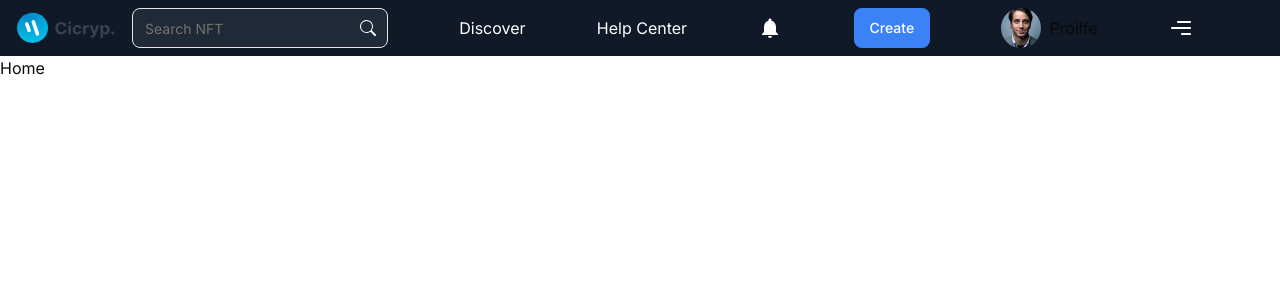
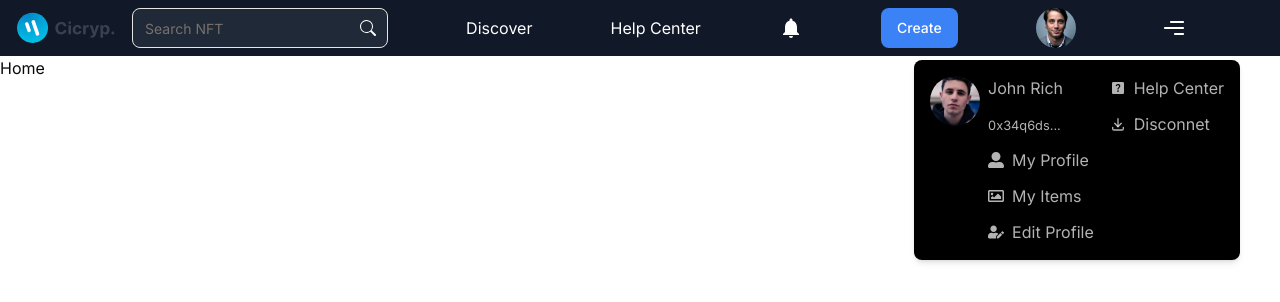
Before and after one commit to ArnaudBand/nftMarketplace_frontend, a Next.js app: page / in a window 1280 px wide. Both pictures are taken after a click on the picture 1055 px from the left and 28 px from the top of the page. Shown: the top 302 px of the page. Built offline with nearby package versions, Linux system fonts and the light colour scheme.

Commit message:
Refactor Navbar Profile component

```diff
--- a/components/Navbar/Profile/Profile.tsx
+++ b/components/Navbar/Profile/Profile.tsx
@@ -1,9 +1,64 @@
-import React from 'react'
+import React from 'react';
+import Image from 'next/image';
+import images from "@/img";
+import { FaUserAlt, FaRegImage, FaUserEdit } from "react-icons/fa";
+import { MapPin } from "lucide-react";
+import { MdHelpCenter } from "react-icons/md";
+import { TbDownloadOff, TbDownload } from "react-icons/tb";
+import Link from 'next/link';
 
-const Proilfe = () => {
+const Profile = () => {
   return (
-    <div>Proilfe</div>
+    <div className="">
+      <div className="bg-black shadow-md absolute right-10 rounded-lg mt-8 w-100">
+        <div className="flex p-4">
+          <div className="mr-2">
+            <Image src={images.user10} alt="Profile image" width={50} height={50} className="rounded-full" />
+          </div>
+          <div className='flex flex-col gap-y-3'>
+            <h5 className="text-white/70">John Rich</h5>
+            <p>
+              <span className="text-white/70">
+                <small>0x34q6ds...</small>
+              </span>
+            </p>
+            <div className="flex items-center text-white/70 gap-x-2">
+              <FaUserAlt />
+              <p>
+                <Link href={{ pathname: '/myprofile' }}>My Profile</Link>
+              </p>
+            </div>
+            <div className="flex items-center text-white/70 gap-x-2">
+              <FaRegImage />
+              <p>
+                <Link href={{ pathname: '/my-item' }}>My Items</Link>
+              </p>
+            </div>
+            <div className="flex items-center text-white/70 gap-x-2">
+              <FaUserEdit />
+              <p>
+                <Link href={{ pathname: '/edit-profile' }}>Edit Profile</Link>
+              </p>
+            </div>
+          </div>
+          <div className="flex flex-col gap-y-3 ml-4">
+            <div className="flex items-center text-white/70 gap-x-2">
+              <MdHelpCenter />
+              <p>
+                <Link href={{ pathname: '/help' }}>Help Center</Link>
+              </p>
+            </div>
+            <div className="flex items-center text-white/70 gap-x-2">
+              <TbDownload />
+              <p>
+                <Link href={{ pathname: '/disconnet' }}>Disconnet</Link>
+              </p>
+            </div>
+          </div>
+          </div>
+        </div>
+      </div>
   )
 }
 
-export default Proilfe;
+export default Profile;
```
